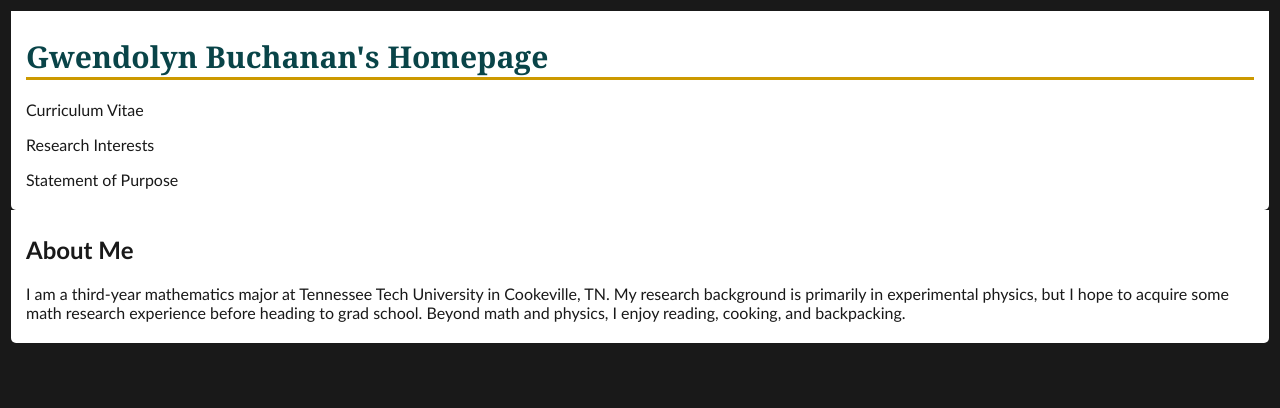
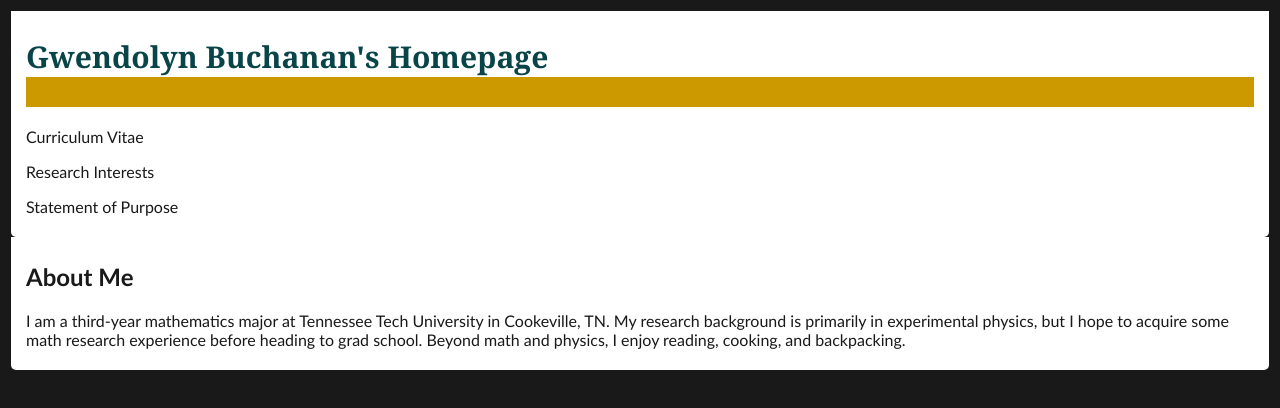
Before and after one commit to ChaoticShiny/egbuchanan.github.io, a plain HTML site: page index.html in a window 1280 px wide. Drawn offline with Linux system fonts and the light colour scheme.

Commit message:
Update site.css

```diff
--- a/site.css
+++ b/site.css
@@ -24,7 +24,7 @@ body {
 
 h1 {
     font-family: Georgia, serif;
-    border-bottom: 3px solid #cc9900;
+    border-bottom: 30px solid #cc9900;
     color: #094448;
     font-size: 30px;
 }
```
